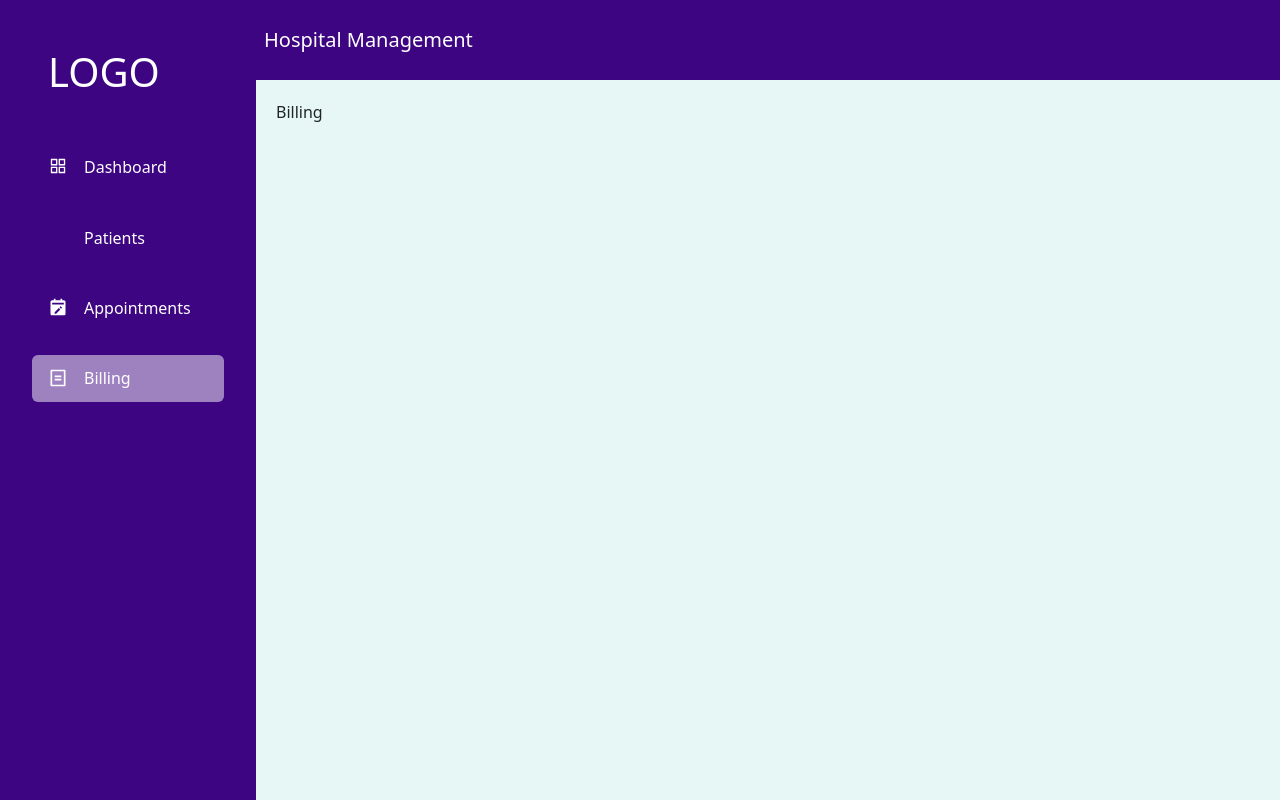
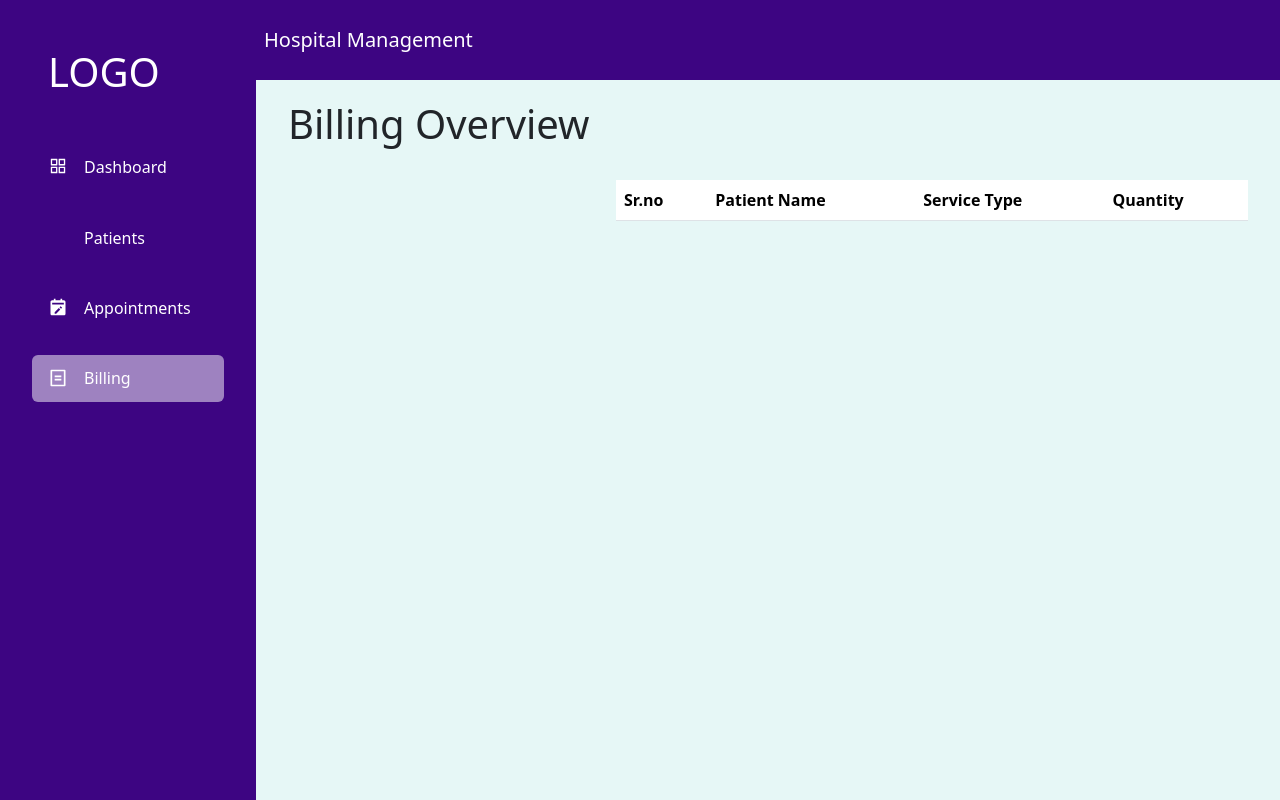
Before and after one commit to SagarPrasad160/hospital, a React app: page /#/billing in a window 1280 px wide. Built offline with nearby package versions, Linux system fonts and the light colour scheme; some icons are missing; the HTML template or start-up script is replaced by a standard one.

Commit message:
Add Billing Page and functionality

```diff
--- a/src/App.tsx
+++ b/src/App.tsx
@@ -35,9 +35,17 @@ function getUsers(): User[] {
   return JSON.parse(usersJSON);
 }
 
+function getAppointments(): appointment[] {
+  const appointmentsJSON = localStorage.getItem("appointments");
+  if (!appointmentsJSON) return [];
+  return JSON.parse(appointmentsJSON);
+}
+
 function App() {
   const [records, setRecords] = useState<User[]>(getUsers());
-  const [appointments, setAppointments] = useState<appointment[]>([]);
+  const [appointments, setAppointments] = useState<appointment[]>(
+    getAppointments()
+  );
 
   const addRecord = () => {
     const newRecord = createRandomUser();
@@ -56,8 +64,36 @@ function App() {
     localStorage.setItem("users", JSON.stringify(users));
   };
 
-  const addAppointment = (appointment: appointment) => {
-    setAppointments([...appointments, appointment]);
+  const addAppointment = (newAppointment: appointment) => {
+    // get the user who's appointment is getting booked
+    const { user, service } = newAppointment;
+
+    // check in appointments if the user had previously booked an appointment
+    // the service
+    const appointment = appointments.find(
+      (a) => a.user.id === user.id && a.service === service
+    );
+
+    if (appointment) {
+      // if an appointment exists
+      //  increase the quantity of appointment and update appointments
+      const updatedAppointments = appointments.map((a) => {
+        if (a.user.id === user.id && a.service === service) {
+          return {
+            ...appointment,
+            quantity: a.quantity + 1,
+          };
+        }
+        return a;
+      });
+      setAppointments(updatedAppointments);
+      localStorage.setItem("appointments", JSON.stringify(updatedAppointments));
+    } else {
+      setAppointments([...appointments, newAppointment]);
+      const currentAppointments = getAppointments();
+      currentAppointments.push(newAppointment);
+      localStorage.setItem("appointments", JSON.stringify(currentAppointments));
+    }
   };
 
   console.log(appointments);
@@ -89,7 +125,10 @@ function App() {
                 />
               }
             />
-            <Route path="/billing" element={<Billing />} />
+            <Route
+              path="/billing/*"
+              element={<Billing appointments={appointments} />}
+            />
           </Routes>
         </div>
       </Router>
--- a/src/components/PatientsList.tsx
+++ b/src/components/PatientsList.tsx
@@ -11,7 +11,6 @@ interface PatientsProps {
 function PatientsList({ patients, removePatient }: PatientsProps) {
   const renderedPatients = patients.map((patient) => {
     return (
-      <div key={patient.id}>
       <li
         className="list-group-item d-flex flex-wrap w-100  mx-auto mb-1"
         key={patient.id}
@@ -30,10 +29,7 @@ function PatientsList({ patients, removePatient }: PatientsProps) {
             {patient.sex[0].toUpperCase() + patient.sex.slice(1)}.
           </p>
           <p className="fw-bold">{patient.address}</p>
-            <Link
-              to={`/appointments/${patient.id}`}
-              className="btn btn-success"
-            >
+          <Link to={`/appointments/${patient.id}`} className="btn btn-success">
             Book an Appointment
           </Link>
           <button
@@ -44,7 +40,6 @@ function PatientsList({ patients, removePatient }: PatientsProps) {
           </button>
         </div>
       </li>
-      </div>
     );
   });
 
--- a/src/models/Appointment.tsx
+++ b/src/models/Appointment.tsx
@@ -4,4 +4,5 @@ import { Service } from "./Service";
 export interface appointment {
   user: User;
   service: Service;
+  quantity: number;
 }
--- a/src/pages/Appointments.tsx
+++ b/src/pages/Appointments.tsx
@@ -48,8 +48,13 @@ export default function Appointments({
     const newAppointment: appointment = {
       user: patient,
       service: service as Service,
+      quantity: 1,
     };
     addAppointments(newAppointment);
+
+    // reset form fields
+    setName("");
+    setService("");
   };
 
   return (
--- a/src/pages/Billing.tsx
+++ b/src/pages/Billing.tsx
@@ -1,5 +1,104 @@
-function Billing() {
-  return <div>Billing</div>;
+import { useState, useEffect } from "react";
+import { useParams, Link } from "react-router-dom";
+
+// models
+import { appointment } from "../models/Appointment";
+
+// utility
+import { removeDuplicateUsers } from "../utils/removeDuplicates";
+
+interface BillingProps {
+  appointments: appointment[];
+}
+
+function Billing({ appointments }: BillingProps) {
+  // get users from appointments array
+  const users = appointments.map((appointment) => appointment.user);
+
+  const fileteredUsers = removeDuplicateUsers(users);
+
+  const [userAppointments, setUserAppointments] = useState<appointment[]>([]);
+
+  const params = useParams();
+  const id = Object.values(params)[0];
+
+  useEffect(() => {
+    // check if there exists an id in the params
+    if (id) {
+      // find all the appointments of the user with that id
+      const allUserAppointments = appointments.filter(({ user }) => {
+        return user.id === id;
+      });
+      setUserAppointments(allUserAppointments);
+    }
+  }, [id, appointments]);
+
+  const renderedUsers = fileteredUsers.map((patient) => {
+    return (
+      <li
+        className="list-group-item d-flex flex-wrap w-100  mx-auto mb-1"
+        key={patient.id}
+      >
+        <div>
+          <img
+            className="rounded-circle image-fluid mt-4"
+            src={patient.avatar}
+            alt="User Image"
+          />
+        </div>
+        <div className="p-4">
+          <h5 className="card-title">{patient.name}</h5>
+          <p className="card-text">
+            <span className="px-2"> {patient.age}</span>
+            {patient.sex[0].toUpperCase() + patient.sex.slice(1)}.
+          </p>
+          <p className="fw-bold">{patient.address}</p>
+          <Link to={`/billing/${patient.id}`} className="btn btn-success">
+            View Prescription
+          </Link>
+        </div>
+      </li>
+    );
+  });
+
+  const renderedAppointments = userAppointments.map((usrApt, index) => {
+    return (
+      <tr key={usrApt.service}>
+        <th scope="row">{index + 1}</th>
+        <td>{usrApt.user.name}</td>
+        <td>{usrApt.service}</td>
+        <td>{usrApt.quantity}</td>
+      </tr>
+    );
+  });
+
+  return (
+    <div className="container">
+      <div className="row mb-4">
+        <div className="col">
+          <h1>Billing Overview</h1>
+        </div>
+      </div>
+      <div className="row">
+        <div className="col-md-4">
+          <ul className="list-group">{renderedUsers}</ul>
+        </div>
+        <div className="col-md-8">
+          <table className="table">
+            <thead>
+              <tr>
+                <th scope="col">Sr.no</th>
+                <th scope="col">Patient Name</th>
+                <th scope="col">Service Type</th>
+                <th scope="col">Quantity</th>
+              </tr>
+            </thead>
+            <tbody>{renderedAppointments}</tbody>
+          </table>
+        </div>
+      </div>
+    </div>
+  );
 }
 
 export default Billing;
--- /dev/null
+++ b/src/utils/removeDuplicates.ts
@@ -0,0 +1,15 @@
+import { User } from "../models/User";
+
+export function removeDuplicateUsers(users: User[]): User[] {
+  const map: { [key: string]: User } = {};
+  const res: User[] = [];
+  for (const user of users) {
+    if (map[user.id]) {
+      continue;
+    } else {
+      res.push(user);
+      map[user.id] = user;
+    }
+  }
+  return res;
+}
```
Lines whose indentation alone changed are shown as unchanged.
